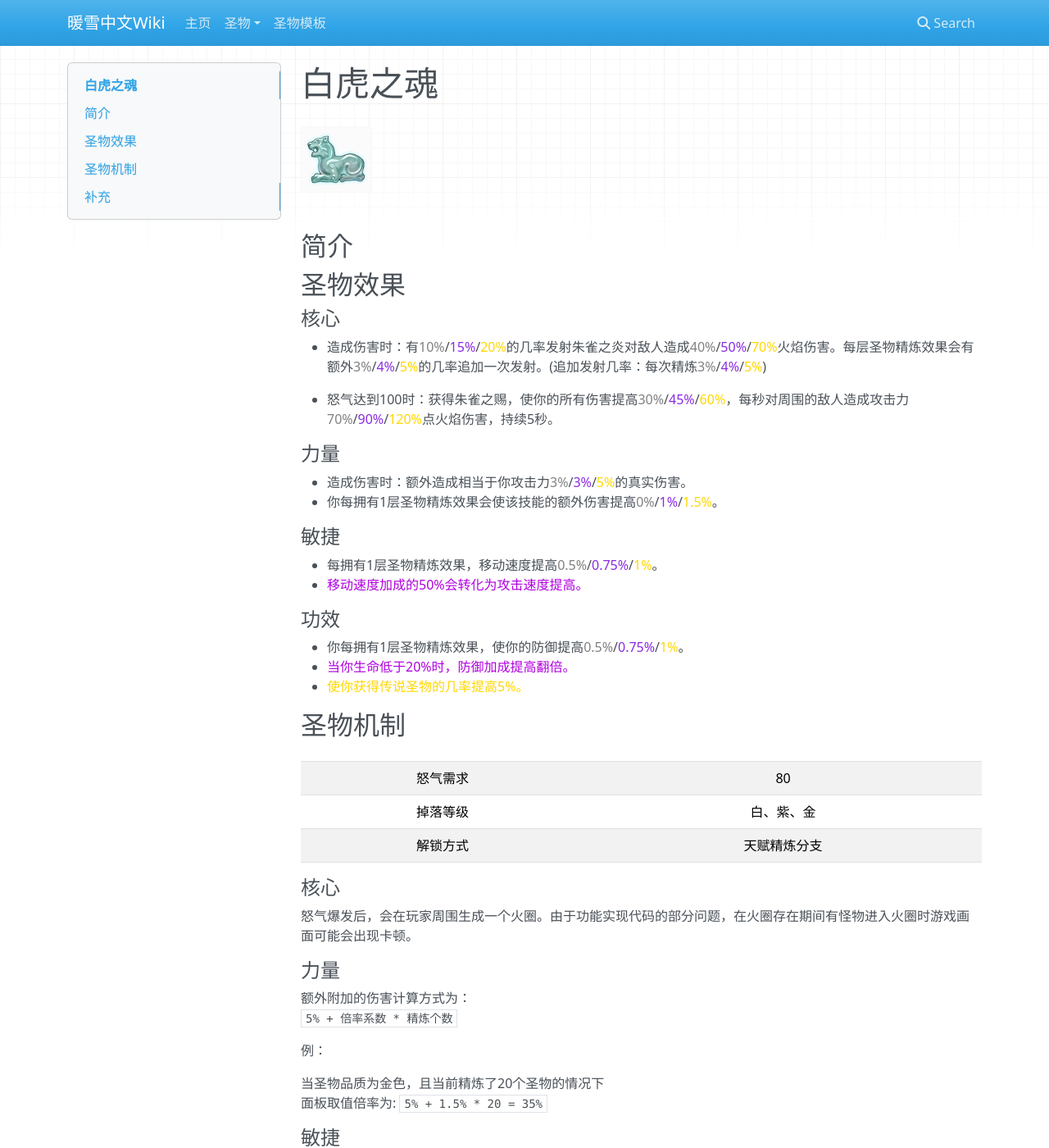
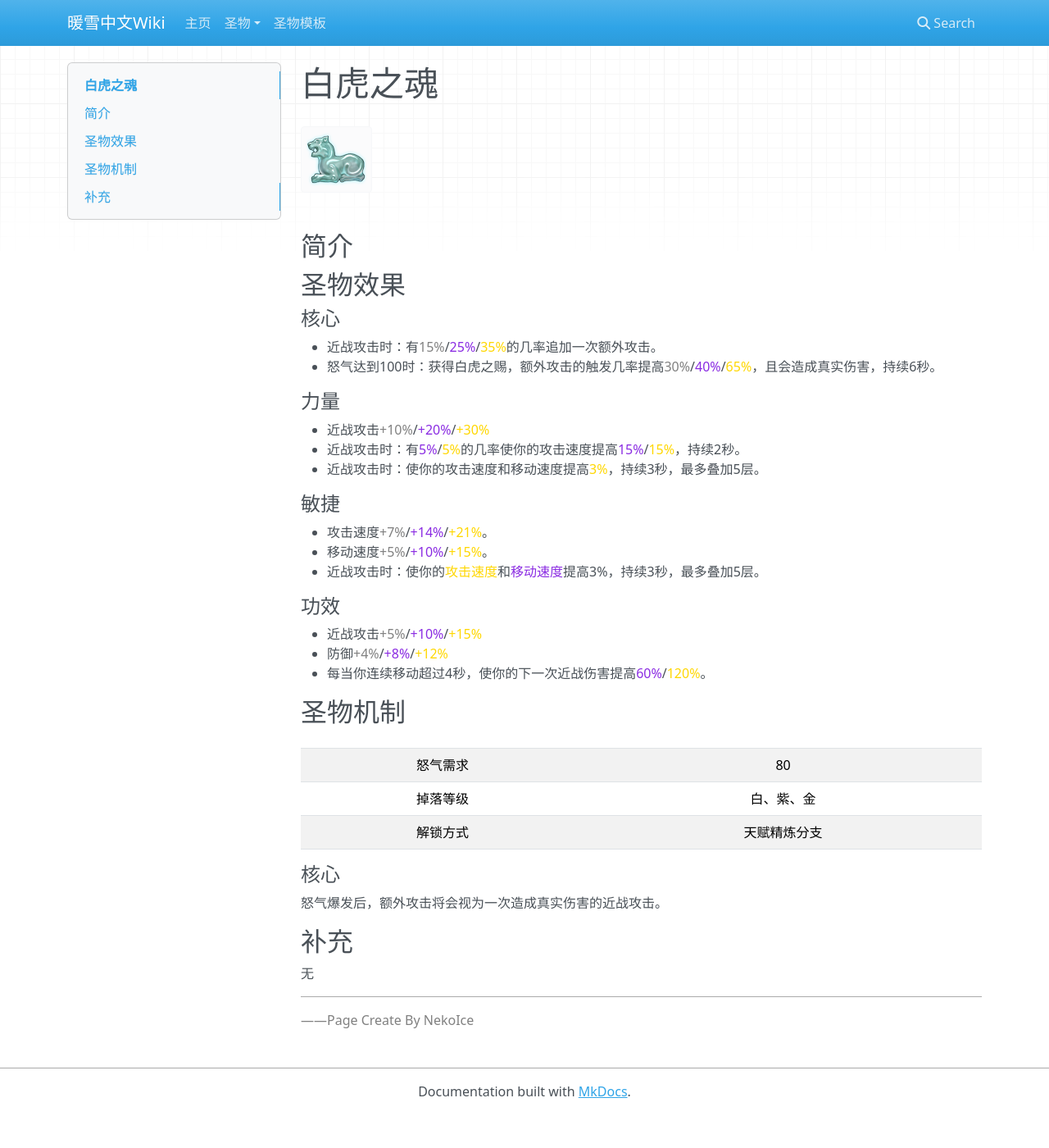
Before and after one commit to NekoIceLee/WarmSnow-Wiki, an MkDocs documentation site: the page built from docs/Potions/Potion_BaiHuZhiHun.md, in a window 1280 px wide and 1400 px high. Shown: the whole window at 82% size. Built offline with MkDocs 1.6.1, drawn with Linux system fonts in a browser that asks for light colours; nearby versions of some CDN libraries; old or Windows-style settings are respelled for this version of MkDocs; some of the changed text lies outside the part shown.

Commit message:
完成白虎之魂，新增圣物相关代码

```diff
--- a/docs/Potions/Potion_BaiHuZhiHun.md
+++ b/docs/Potions/Potion_BaiHuZhiHun.md
@@ -3,19 +3,23 @@
 ## 简介
 ## 圣物效果
 #### **核心**
-- 造成伤害时：有<font color=gray>10%</font>/<font color=BlueViolet>15%</font>/<font color=gold>20%</font>的几率发射朱雀之炎对敌人造成<font color=gray>40%</font>/<font color=BlueViolet>50%</font>/<font color=gold>70%</font>火焰伤害</color>。每层圣物精炼效果会有额外<font color=gray>3%</font>/<font color=BlueViolet>4%</font>/<font color=gold>5%</font>的几率追加一次发射。(追加发射几率：每次精炼<font color=gray>3%</font>/<font color=BlueViolet>4%</font>/<font color=gold>5%</font>)
+- 近战攻击时：有<font color=gray>15%</font>/<font color=BlueViolet>25%</font>/<font color=gold>35%</font>的几率追加一次额外攻击。
+- 怒气达到100时：获得白虎之赐，额外攻击的触发几率提高<font color=gray>30%</font>/<font color=BlueViolet>40%</font>/<font color=gold>65%</font>，且会造成真实伤害，持续6秒。
 
-- 怒气达到100时：获得朱雀之赐，使你的所有伤害提高<font color=gray>30%</font>/<font color=BlueViolet>45%</font>/<font color=gold>60%</font>，每秒对周围的敌人造成攻击力<font color=gray>70%</font>/<font color=BlueViolet>90%</font>/<font color=gold>120%</font>点火焰伤害，持续5秒。
 #### **力量**
-- 造成伤害时：额外造成相当于你攻击力<font color=gray>3%</font>/<font color=BlueViolet>3%</font>/<font color=gold>5%</font>的真实伤害。
-- 你每拥有1层圣物精炼效果会使该技能的额外伤害提高<font color=gray>0%</font>/<font color=BlueViolet>1%</font>/<font color=gold>1.5%</font>。
+- 近战攻击<font color=gray>+10%</font>/<font color=BlueViolet>+20%</font>/<font color=gold>+30%</font>
+- 近战攻击时：有<font color=blueviolet>5%</font>/<font color=gold>5%</font>的几率使你的攻击速度提高<font color=blueviolet>15%</font>/<font color=gold>15%</font>，持续2秒。
+- 近战攻击时：使你的攻击速度和移动速度提高<font color=gold>3%</font>，持续3秒，最多叠加5层。
+
 #### **敏捷**
-- 每拥有1层圣物精炼效果，移动速度提高<font color=gray>0.5%</font>/<font color=BlueViolet>0.75%</font>/<font color=gold>1%</font>。
-- <font color=bloeviolet>移动速度加成的50%会转化为攻击速度提高。</font>
+- 攻击速度<font color=gray>+7%</font>/<font color=BlueViolet>+14%</font>/<font color=gold>+21%</font>。
+- 移动速度<font color=gray>+5%</font>/<font color=BlueViolet>+10%</font>/<font color=gold>+15%</font>。
+- 近战攻击时：使你的<font color=gold>攻击速度</font>和<font color=blueviolet>移动速度</font>提高3%，持续3秒，最多叠加5层。
+
 #### **功效**
-- 你每拥有1层圣物精炼效果，使你的防御提高<font color=gray>0.5%</font>/<font color=BlueViolet>0.75%</font>/<font color=gold>1%</font>。
-- <font color=bloeviolet>当你生命低于20%时，防御加成提高翻倍。</font>
-- <font color=gold>使你获得传说圣物的几率提高5%。</font>
+- 近战攻击<font color=gray>+5%</font>/<font color=BlueViolet>+10%</font>/<font color=gold>+15%</font>
+- 防御<font color=gray>+4%</font>/<font color=BlueViolet>+8%</font>/<font color=gold>+12%</font>
+- 每当你连续移动超过4秒，使你的下一次近战伤害提高<font color=BlueViolet>60%</font>/<font color=gold>120%</font>。
 
 ## 圣物机制
 |||
@@ -25,46 +29,13 @@
 |解锁方式|天赋精炼分支|
 
 #### **核心**
-怒气爆发后，会在玩家周围生成一个火圈。由于功能实现代码的部分问题，在火圈存在期间有怪物进入火圈时游戏画面可能会出现卡顿。
-#### **力量**
-额外附加的伤害计算方式为：
-`5% + 倍率系数 * 精炼个数`
-
-例：
-
-当圣物品质为金色，且当前精炼了20个圣物的情况下
-面板取值倍率为: `5% + 1.5% * 20 = 35%`
-
-
-#### **敏捷**
-当在敏捷槽携带朱雀之魂时，会依据当前的精炼计数提供对应数值的移速以及攻速加成。
-
-
-要注意的是：相比于须臾之砂的敏捷槽，朱雀之魂的移速转伤效果仅对精炼计数提供的移速加成生效。
-例：
-    假设当前总额外移速加成190%，其中朱雀之魂从精炼数提供的移速加成为30%
-    须臾之砂转伤幅度为 `190% * 50% = 85%`
-    朱雀之魂转伤幅度为 `30% * 50% = 15%`
-#### **功效**
-朱雀之魂在功效槽中时，会依据当前精炼计数提供对应数值的**减伤**。
-与文本描述不同，朱雀之魂的防御力加成效果是在伤害结算阶段以独立减伤的形式体现的。
-即：
-    假设朱雀之魂提供了30%的减伤，则在玩家受到伤害时，会将伤害值乘以`(1 - 30%) = 70%`。
-
-同时，若精炼了50个以上的圣物后，生命值同时降低到20%以下，金色的朱雀之魂可以提供超过100%的减伤乘区，这会导致受到伤害时几乎不会掉血[1]。
+怒气爆发后，额外攻击将会视为一次造成真实伤害的近战攻击。
 
 
 ## 补充
-- 截至2022-8-17号，游戏内的朱雀之魂力量槽效果描述仍然存在问题。
-    文案文本：
-    *造成伤害时会附加攻击力* ***5%*** *的真实伤害*
-    实际效果：
-    *造成效果时会附加攻击力* ***3%*** *的真实伤害*
+无
+
+---
 
 
-    即：基础提供的攻击力倍率并非`5%`而是`3%`
-
----
-[1]游戏中或许存在保底伤害
-
 <font color=grey>——Page Create By NekoIce</font>
```
Also changed, not shown: docs/Potions/Potion_QingLongZhiHun .md (added, +29 -0 lines), docs/Potions/PotionsIndex.md (+1 -1 lines), 1 other file.
